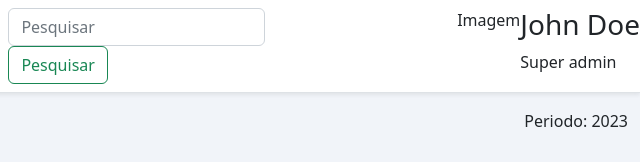
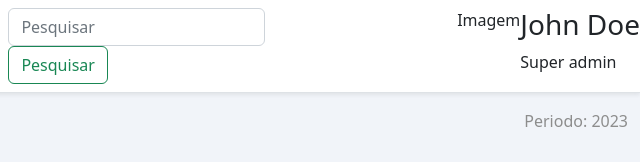
Before and after one commit to maranhaoaquino/Teste-Technation, a plain HTML site: page index.html in a window 1280 px wide. Shown: the top 162 px of the page, 640-1280 px from the left. Drawn offline with nearby package versions, Linux system fonts and the light colour scheme.

Commit message:
ajuste periodo sessão filtros

```diff
--- a/index.html
+++ b/index.html
@@ -65,7 +65,7 @@
                                 </label>
                             </div>
                         </div>
-                        <div>Periodo: 2023</div>
+                        <div><span class="color-grey-500">Periodo: 2023</span></div>
                     </div>
                     <div id="sessao-status" class="row mt-3 mb-5">
                         <div class="col-6 col-md-3">
```
